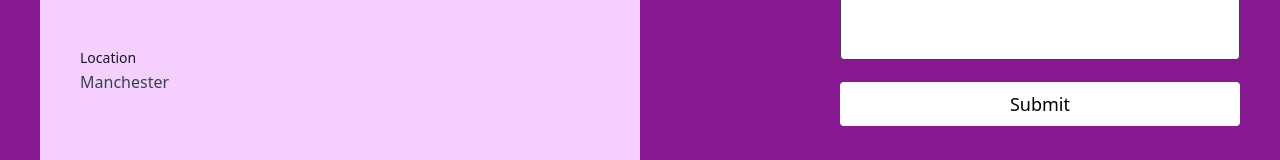
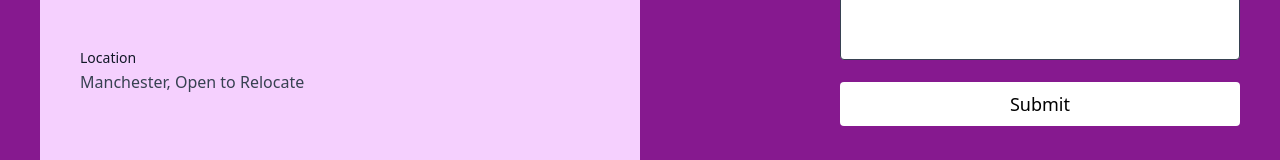
Before and after one commit to DanielCouperthwaite/Portfolio, a React (Vite) app: page / in a window 1280 px wide. Shown: the part 5814-5974 px from the top of the page. Built offline with nearby package versions, Linux system fonts and the light colour scheme.

Commit message:
edit contact section

```diff
--- a/src/components/Details.jsx
+++ b/src/components/Details.jsx
@@ -22,7 +22,7 @@ export default function Details () {
           </div>
           <div class="px-4 py-10 sm:grid sm:grid-cols-3 sm:gap-4 sm:px-0">
             <dt class="text-sm font-medium leading-6 text-gray-900">Location</dt>
-            <dd class="mt-1 text:sm md:text-xl leading-6 text-gray-700 sm:col-span-2 sm:mt-0">Manchester</dd>
+            <dd class="mt-1 text:sm md:text-xl leading-6 text-gray-700 sm:col-span-2 sm:mt-0">Manchester, Open to Relocate</dd>
           </div>
 
 
```
